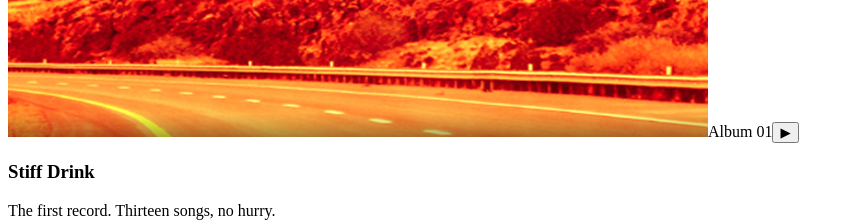
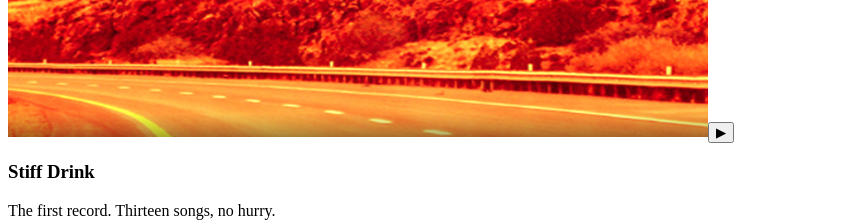
Before and after one commit to firstdivision/bear-and-porch, a React (Vite) app: page / in a window 1280 px wide. Shown: the part 780-1002 px from the top of the page, without its empty margins (0-854 px from the left). Built offline with nearby package versions, Linux system fonts and the light colour scheme; the HTML template or start-up script is replaced by a standard one.

Commit message:
Remove album number labels from cover art
Keep the album artwork clean by removing the numbered overlays and their unused collection metadata and styles.

Co-authored-by: Copilot <223556219+Copilot@users.noreply.github.com>

```diff
--- a/src/App.tsx
+++ b/src/App.tsx
@@ -97,7 +97,6 @@ function App() {
               <article className="album-card" key={album.id}>
                 <div className={`album-art album-art-${index + 1}`}>
                   <img src={album.artwork} alt={`${album.title} album artwork`} />
-                  <span className="album-number">{album.eyebrow}</span>
                   <button
                     className="album-play"
                     type="button"
--- a/src/music.ts
+++ b/src/music.ts
@@ -9,7 +9,6 @@ export interface Track {
 export interface MusicCollection {
   id: CollectionId
   title: string
-  eyebrow: string
   description: string
   artwork?: string
   tracks: Track[]
@@ -30,7 +29,6 @@ export const collections: MusicCollection[] = [
   {
     id: 'stiff-drink',
     title: 'Stiff Drink',
-    eyebrow: 'Album 01',
     description: 'The first record. Thirteen songs, no hurry.',
     artwork: '/media/artwork/stiff-drink.jpg',
     tracks: [
@@ -52,7 +50,6 @@ export const collections: MusicCollection[] = [
   {
     id: 'great-escape',
     title: 'The Great Escape',
-    eyebrow: 'Album 02',
     description: 'A road record about getting out and getting home.',
     artwork: '/media/artwork/great-escape.jpg',
     tracks: [
@@ -76,7 +73,6 @@ export const collections: MusicCollection[] = [
   {
     id: 'workshop',
     title: 'Workshop',
-    eyebrow: 'Loose takes & side roads',
     description: 'Unfinished corners, odd ideas, and songs that found their own way.',
     tracks: [
       makeTrack('workshop', 'forbidden-fiddle', 'Forbidden Fiddle', 'forbidden-fiddle.mp3'),
--- a/src/styles.css
+++ b/src/styles.css
@@ -442,21 +442,6 @@ button {
 
 .album-art-2 img {
   object-position: center 50%;
-}
-
-.album-number {
-  position: absolute;
-  z-index: 1;
-  top: 18px;
-  left: 19px;
-  padding: 7px 9px;
-  border: 1px solid rgba(255, 255, 255, 0.4);
-  color: #fff;
-  background: rgba(16, 14, 12, 0.58);
-  font-family: var(--mono);
-  font-size: 8px;
-  letter-spacing: 0.09em;
-  backdrop-filter: blur(8px);
 }
 
 .album-play {
```
